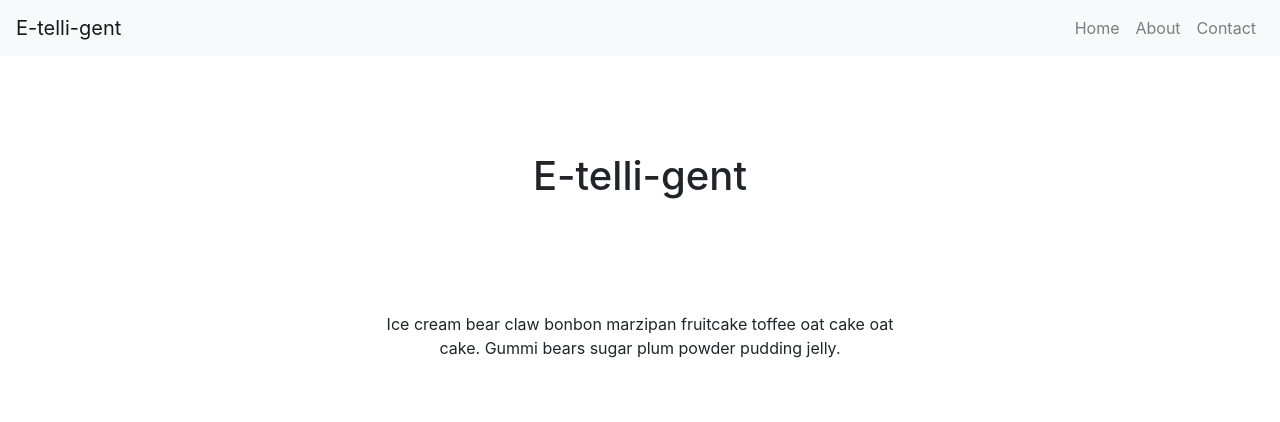
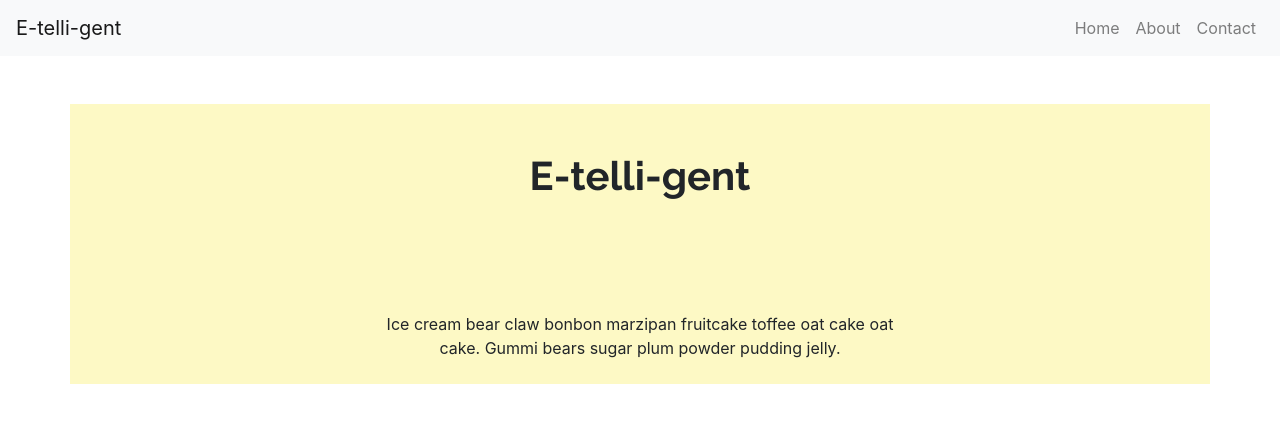
Before and after one commit to SammyDartnall10/templateSite, a plain HTML site: page index.html in a window 1280 px wide. Drawn offline with nearby package versions, Linux system fonts and the light colour scheme.

Commit message:
add fonts

```diff
--- a/assets/style.css
+++ b/assets/style.css
@@ -0,0 +1,15 @@
+/* font-family: 'Raleway', sans-serif; */
+/* <link rel="preconnect" href="https://fonts.gstatic.com">
+<link href="https://fonts.googleapis.com/css2?family=Raleway:wght@300;500;900&display=swap" rel="stylesheet"> */
+
+
+h1{
+    font-family: 'Raleway';
+    font-weight: 700;
+
+
+}
+
+.container{
+    background-color: rgb(253, 249, 197);
+}
--- a/index.html
+++ b/index.html
@@ -5,6 +5,10 @@
     <meta name="viewport" content="width=device-width, initial-scale=1.0">
     <link rel="stylesheet" href="https://maxcdn.bootstrapcdn.com/bootstrap/4.0.0/css/bootstrap.min.css" integrity="sha384-Gn5384xqQ1aoWXA+058RXPxPg6fy4IWvTNh0E263XmFcJlSAwiGgFAW/dAiS6JXm" crossorigin="anonymous">
 
+    <link rel="preconnect" href="https://fonts.gstatic.com">
+<link href="https://fonts.googleapis.com/css2?family=Raleway:wght@300;500;700;900&display=swap" rel="stylesheet">
+
+<link  rel="stylesheet" href="assets/style.css">
     <title>Home</title>
 </head>
 <body>
@@ -49,6 +53,9 @@
             </div>
 
         </div>
+        <div class="row">
+
+        </div>
 </div>
 
 
```
